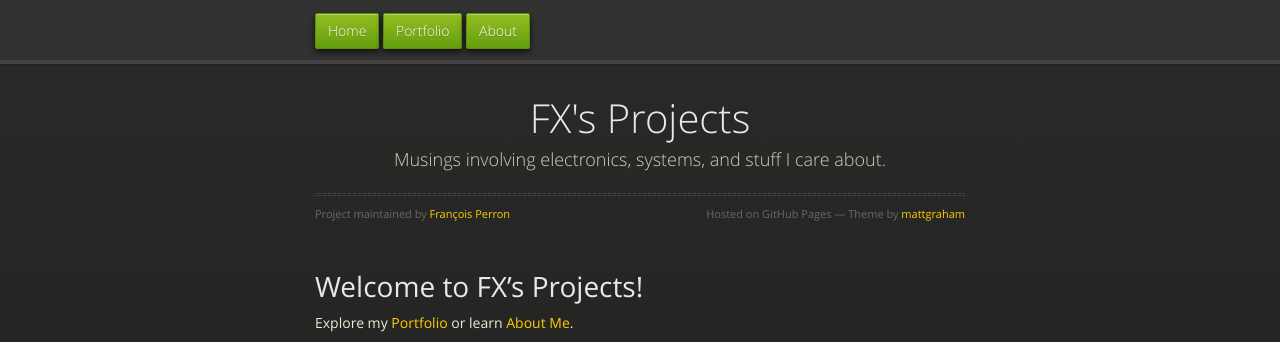
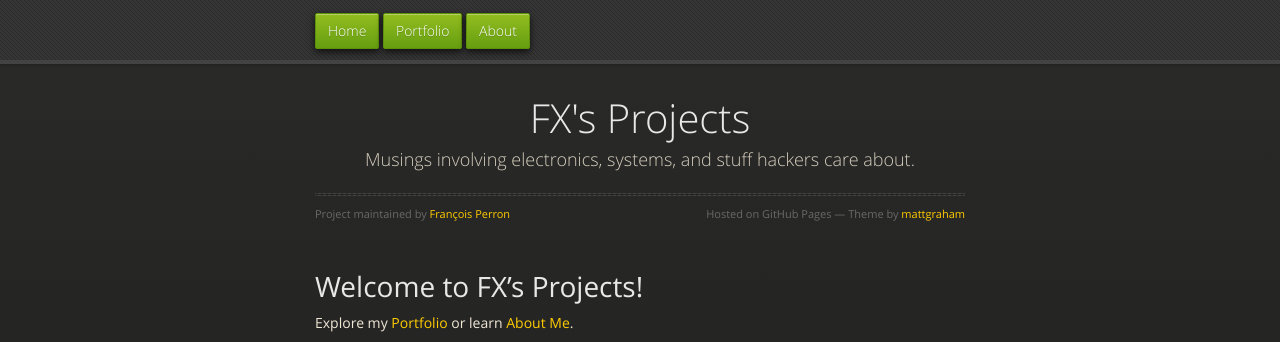
Before and after one commit to fperron-kt88/fx-portfolio, a Jekyll site: the page built from index.md, in a window 1280 px wide. Shown: the top 342 px of the page. Built offline with Jekyll 4.4.1, drawn with Linux system fonts in a browser that asks for light colours; comment, search, counter and statistics services are not loaded.

Commit message:
feat: tagline

```diff
--- a/_config.yml
+++ b/_config.yml
@@ -1,6 +1,6 @@
 title: "FX's Projects"
 name: "François Perron"
-description: "Musings involving electronics, systems, and stuff I care about."
+description: "Musings involving electronics, systems, and stuff hackers care about."
 baseurl: "/fx-portfolio" # Leave this empty for the root
 url: "https://fperron-kt88.github.io"
 google_analytics: "G-xxxxxxxxxx"
```
